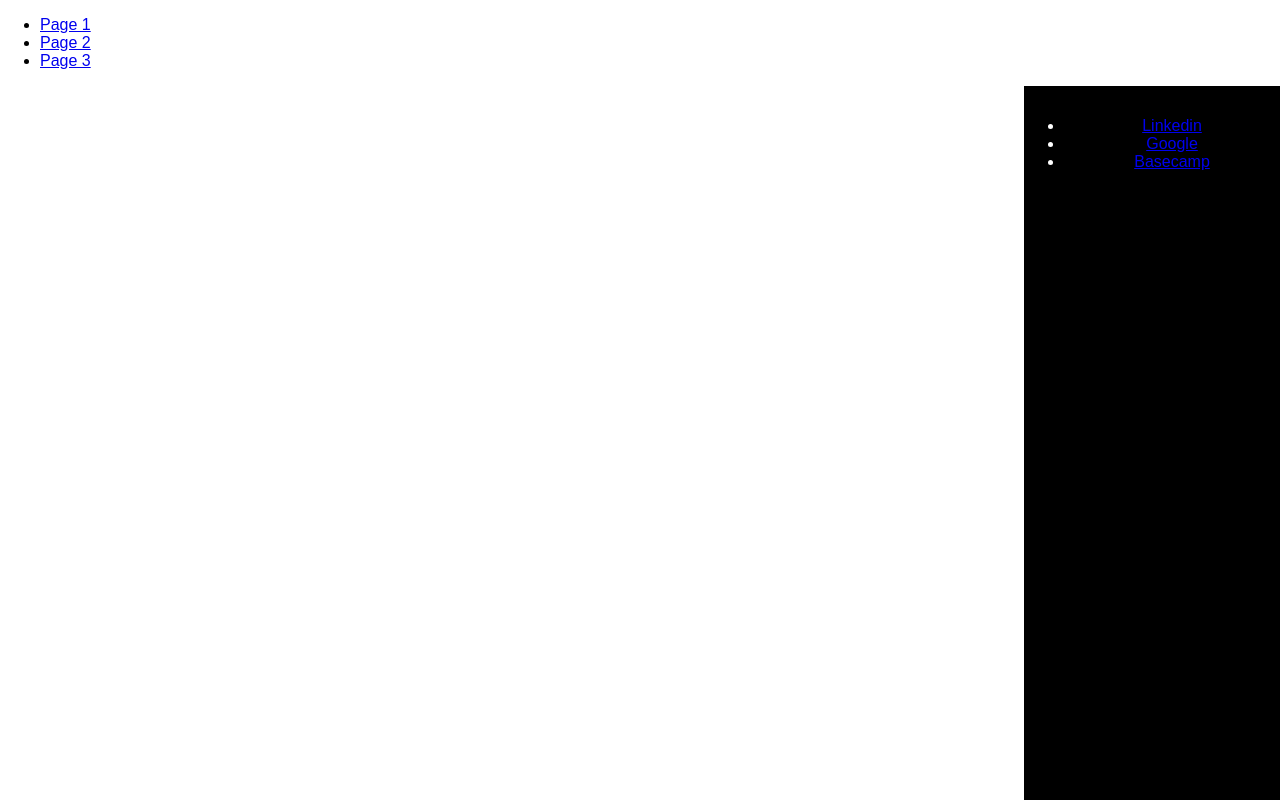
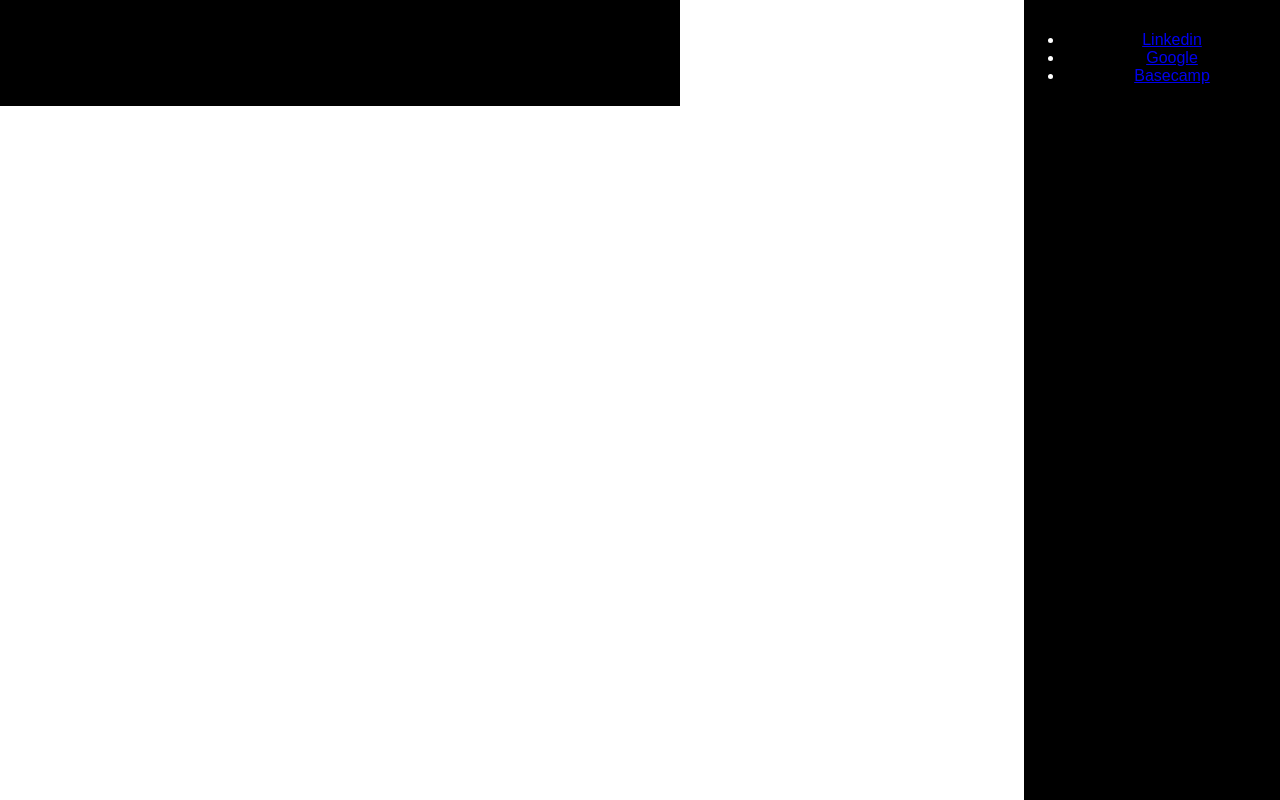
Before and after one commit to melliott3/Lab7, a plain HTML site: page index.html in a window 1280 px wide. Drawn offline with Linux system fonts and the light colour scheme; files that its build step writes are made by us from their sources.

Commit message:
Update style.css

```diff
--- a/style.css
+++ b/style.css
@@ -1,4 +1,4 @@
-#main-navbar {
+#navbar {
   background-color: blue;
   overflow: hidden;
   float: left;
```
